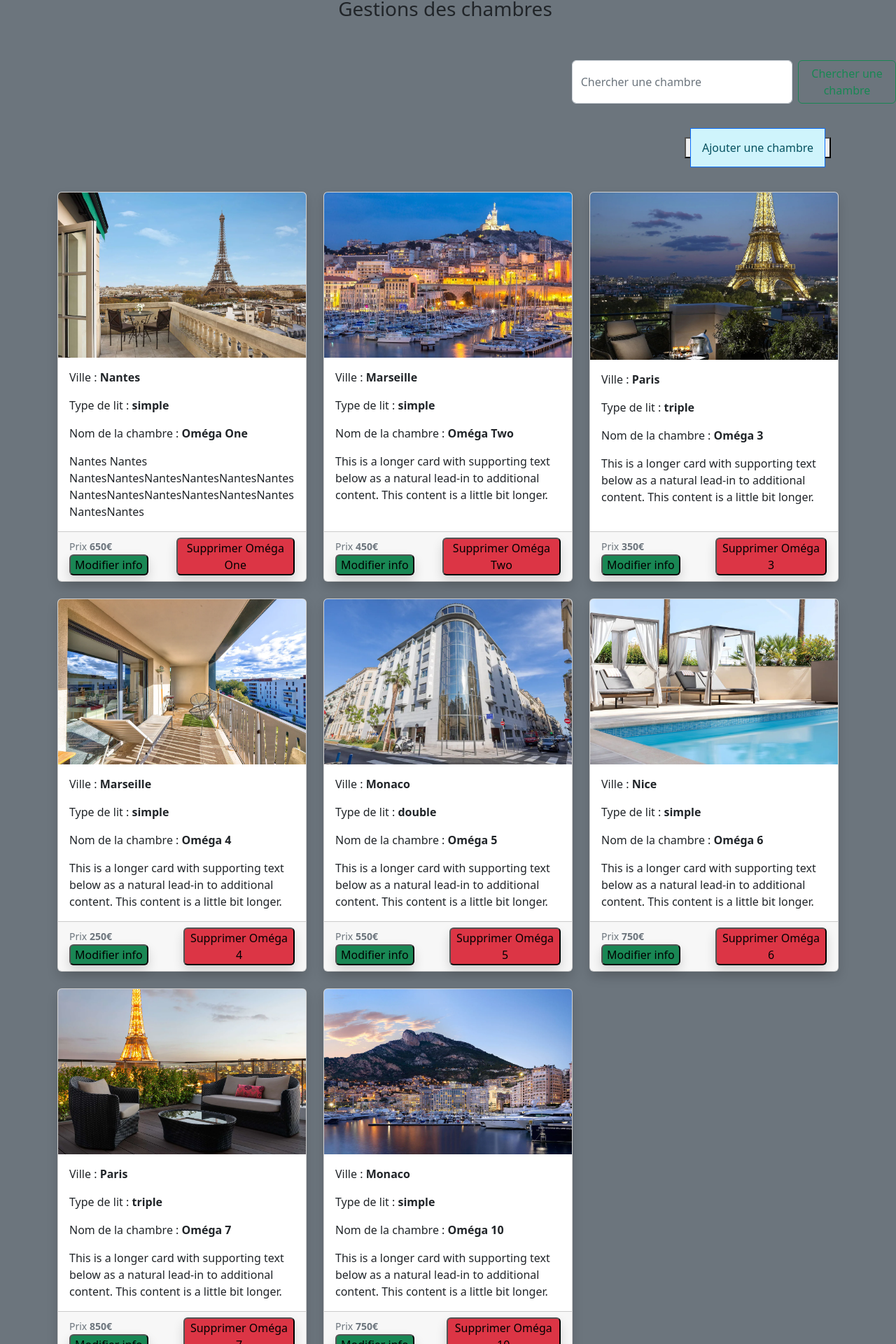
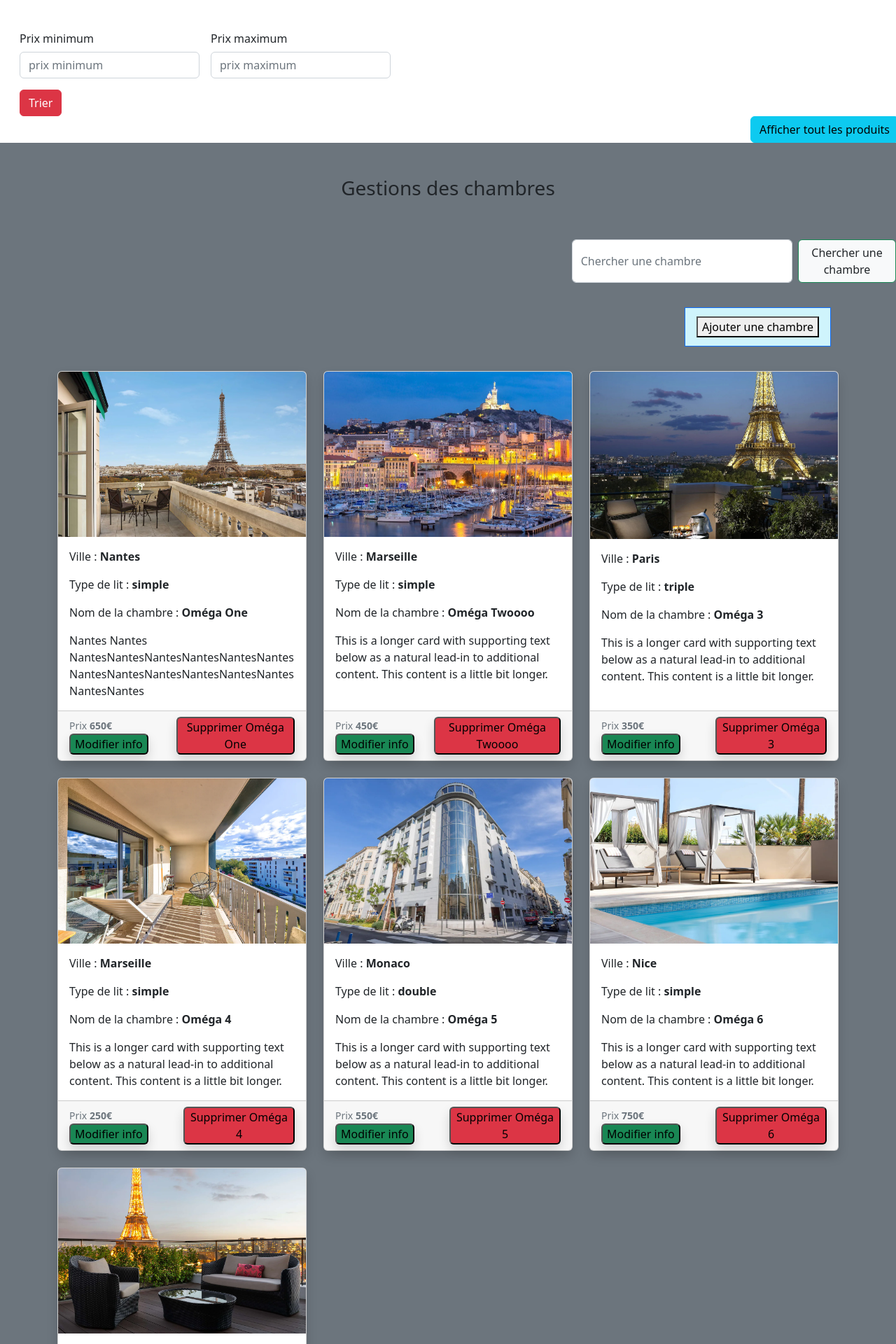
Before and after one commit to abou1er/2ndProjetPersoAngu, an Angular app: page /gest-chambre in a window 1280 px wide. Shown: the part 98-2018 px from the top of the page at 70% size. Built offline with nearby package versions, Linux system fonts and the light colour scheme; data requests are answered from the project's data file.

Commit message:
get par tranche de prix

```diff
--- a/db.json
+++ b/db.json
@@ -16,7 +16,7 @@
       "prix": 450,
       "ville": "Marseille",
       "classement": 5,
-      "nomDeChambre": "Oméga Two",
+      "nomDeChambre": "Oméga Twoooo",
       "urlPics": "../../../assets/img/marseille01.jpg",
       "description": "This is a longer card with supporting text below as a natural lead-in to additional content. This content is a little bit longer."
     },
@@ -69,16 +69,6 @@
       "nomDeChambre": "Oméga 7",
       "urlPics": "../../../assets/img/paris03.jpg",
       "description": "This is a longer card with supporting text below as a natural lead-in to additional content. This content is a little bit longer."
-    },
-    {
-      "id": 10,
-      "lit": "simple",
-      "prix": 750,
-      "ville": "Monaco",
-      "classement": 4,
-      "nomDeChambre": "Oméga 10",
-      "urlPics": "../../../assets/img/monaco03.jpg",
-      "description": "This is a longer card with supporting text below as a natural lead-in to additional content. This content is a little bit longer."
     }
   ],
   "comments": [
--- a/src/app/composants/ajouterunechambre/ajouterunechambre.component.html
+++ b/src/app/composants/ajouterunechambre/ajouterunechambre.component.html
@@ -19,7 +19,7 @@
             <div name="lit1" class="col-md-4">
                 <label  for="inputState" class="form-label">Type de lit</label>
                 <select name="lit" ngModel="" id="lit" class="form-select">
-                    <option>choisir</option>
+
                     <option>simple</option>
                     <option>double</option>
 
--- a/src/app/composants/gest-chambre/gest-chambre.component.html
+++ b/src/app/composants/gest-chambre/gest-chambre.component.html
@@ -1,34 +1,81 @@
+
+<div class="mx-3 container-fluid"> <!----------------------------------------------- searchByPrice -->
+    <form #formTrie="ngForm" (ngSubmit)="searchByPrice(formTrie.value)" class="d-flex mt-5" role="search">
+        <!-- Le composant va récupérer l'ensemble des données du formulaire sous forme dobjet et en précisant lename je récuperai dans le composant seulement la valeur de linput du même name qui m'intéresse -->
+        <div class="row g-3 ">
+
+            <div class="col-auto">
+                <label for="inputNumbMin" class="col-form-label">Prix minimum</label>
+                <input type="number" name="nameMin" class="form-control" placeholder="prix minimum" ngModel>
+            </div>
+            <div class="col-auto">
+                <label class="col-form-label">Prix maximum</label> <input type="number" name="nameMax" class="form-control" placeholder="prix maximum" ngModel>
+
+            </div>
+
+            <div class=""><button type="submit" class="btn btn-danger">Trier</button></div>
+
+        </div>
+    </form>
+
+    <div class="d-flex justify-content-end">
+        <button type="button" class="btn btn-info" (click)="roomsAdmin()">Afficher tout les produits</button>
+    </div>
+</div>
+
 <div class="bg-secondary">
     <div class="d-flex justify-content-center mb-5 ">
-        <h3 class="me-2 pt-2">Gestions des chambres</h3>
+        <h3 class="mt-5 ">Gestions des chambres</h3>
     </div>
 
     <div class="row">
+        <!-- --------------input recherche par mot clé -->
         <div class="d-flex justify-content-end">
-        <form #inpSearching="ngForm" (ngSubmit)="searchInpt(inpSearching.value)"   class="d-flex" role="search"> <!-- #identificationFormulaire  (ngSubmit)au submit lance méthode avec la valeur du formulaire-->
-            <input class="form-control me-2" type="text" placeholder="Chercher une chambre"  aria-label="Search" name="nameInptSearchBar" ngModel >
-            <button class="btn btn-outline-success" type="submit">Chercher une chambre</button>
+            <form #inpSearching="ngForm" (ngSubmit)="searchInpt(inpSearching.value)" class="d-flex" role="search">
+                <!-- #identificationFormulaire  (ngSubmit)au submit lance méthode avec la valeur du formulaire-->
+                <input class="form-control me-2" type="text" placeholder="Chercher une chambre" aria-label="Search"
+                    name="nameInptSearchBar" ngModel>
+                <button class="btn text-dark btn-outline-success bg-light" type="submit">Chercher une chambre</button>
             </form>
         </div>
 
     </div>
 
+    <!-- --------------btn ajout de chambre -->
     <div class="row mt-5 mb-5">
         <div class="col-9"></div>
         <div class="col-3">
-            <button>            <a routerLink="/ajouterunechambre"
-                class="text-decoration-none border border-primary p-3 list-group-item-action list-group-item-info">Ajouter
-                une chambre</a></button>
+            <a routerLink="/ajouterunechambre"
+                class="text-decoration-none border border-primary p-3 list-group-item-action list-group-item-info">
+                <button> Ajouter
+                    une chambre</button> </a>
 
         </div>
     </div>
 
+    <!-- REtour aucune chmabre correspondante  -->
+    <!-- *ngIf si sa valeur est false n'affiche pas son contenue comme un display:none ->    -->
+    <div class="container p-5 m-5 border border-5 border-info" *ngIf="searchIsVide">
+        <p>Chambre trouvée : <strong>{{this.totalChambre}}</strong>  <br> Ils n'y a pas de chambre correspendant a ce mot <strong>{{valInptSearch}}</strong></p>
+    </div>
+
+
+    <!-- REtour total chmabre correspondante  -->
+    <!-- *ngIf si sa valeur est false n'affiche pas son contenue comme un display:none ->    -->
+    <div class="container p-5 m-5 border border-5 border-success" *ngIf="totalSearchInp">
+        <p>Chambre trouvée : <strong>{{this.totalChambre}}</strong>  <br> Il y a  correspondant à la recherche<strong>{{this.totalChambre}}</strong> correspondant à la recherche <strong>{{valInptSearch}}</strong></p>
+    </div>
+
     <!-- debut carte -->
-    <div class="container mb-5">
+    <div class="container pb-4 mb-5">
         <div class="row row-cols-1 row-cols-sm-2 row-cols-md-2 row-cols-lg-3  g-4">
             <div class="col" *ngFor="let cA of chambresAdmin">
                 <div class="card shadow bg-body rounded h-100 view-overlay-zoom">
                     <img src="{{cA.urlPics}}" class="card-img-top" alt="...">
+
+                    <!-- test lecture affichage img sans tout url. nom du fichier.format seulement -->
+                    <!-- <img src="../../../assets/img/{{cA.urlPics}}" class="card-img-top" alt="..."> -->
+
                     <div class="card-body">
                         <p>Ville : <strong>{{cA.ville}}</strong> </p>
                         <p>Type de lit : <strong>{{cA.lit}}</strong> </p>
@@ -63,7 +110,8 @@
         <div class="modal-dialog modal-dialog-centered">
             <div class="modal-content">
                 <div class="modal-header">
-                    <h5 class="modal-title" id="exampleModalToggleLabel">Modifier {{chambreAmodif.nomDeChambre}} <small>situé à</small>  {{chambreAmodif.ville}}</h5>
+                    <h5 class="modal-title" id="exampleModalToggleLabel">Modifier {{chambreAmodif.nomDeChambre}}
+                        <small>situé à</small> {{chambreAmodif.ville}}</h5>
                     <button type="button" class="btn-close" data-bs-dismiss="modal" aria-label="Close"></button>
                 </div>
                 <div class="modal-body">
@@ -74,8 +122,9 @@
                         <form class="row g-3 shadow-lg mb-4 p-2 bg-body rounded">
 
                             <div name="lit1" class="col-md-4">
-                <label  for="inputState" class="form-label">Type de lit</label>
-                <select name="lit" ngModel="" id="lit" [(ngModel)]="chambreAmodif.lit" class="form-select">
+                                <label for="inputState" class="form-label">Type de lit</label>
+                                <select name="lit" ngModel="" id="lit" [(ngModel)]="chambreAmodif.lit"
+                                    class="form-select">
 
                                     <option>simple</option>
                                     <option>double</option>
@@ -85,39 +134,48 @@
 
                             <div class="col-md-10">
                                 <label for="ville" class="form-label">Ville</label>
-                <input type="text"  class="form-control"  name="ville" [(ngModel)]="chambreAmodif.ville" required>
+                                <input type="text" class="form-control" name="ville" [(ngModel)]="chambreAmodif.ville"
+                                    required>
 
-                <p> est ca ca marche? {{chambreAmodif.ville}} </p>  <!--Dans une modal fullscreen je pourrai afficher button plus de détail -->
+                                <p> est ca ca marche? {{chambreAmodif.ville}} </p>
+                                <!--Dans une modal fullscreen je pourrai afficher button plus de détail -->
 
                             </div>
                             <div class="col-md-4">
                                 <label for="classement" class="form-label">Classement</label>
-                <input type="text" class="form-control" id="classement" name="classement" [(ngModel)]="chambreAmodif.classement" required>
+                                <input type="text" class="form-control" id="classement" name="classement"
+                                    [(ngModel)]="chambreAmodif.classement" required>
                             </div>
 
                             <div class="col-12">
                                 <label for="inputAddress" class="form-label">Description de la chambre</label>
-                <input type="text" class="form-control" id="inputAddress" placeholder="1234 Main St" name="description" [(ngModel)]="chambreAmodif.description" required>
+                                <input type="text" class="form-control" id="inputAddress" placeholder="1234 Main St"
+                                    name="description" [(ngModel)]="chambreAmodif.description" required>
                             </div>
                             <div class="col-12">
                                 <label for="inputAddress2" class="form-label">urlPics</label>
-                <input type="text" class="form-control" id="inputAddress2"  name="urlPics" [(ngModel)]="chambreAmodif.urlPics" required>
+                                <input type="text" class="form-control" id="inputAddress2" name="urlPics"
+                                    [(ngModel)]="chambreAmodif.urlPics" required>
                             </div>
                             <div class="col-md-10">
                                 <label for="inputCity" class="form-label">Nom de la chambre</label>
-                <input type="text" class="form-control" id="inputCity" name="nomDeChambre" [(ngModel)]="chambreAmodif.nomDeChambre" required>
+                                <input type="text" class="form-control" id="inputCity" name="nomDeChambre"
+                                    [(ngModel)]="chambreAmodif.nomDeChambre" required>
                             </div>
 
                             <div class="col-md-4 mb-5">
                                 <label for="price" class="form-label">Prix de la chambre</label>
-                <input type="number" class="form-control" id="price" name="prix" [(ngModel)]="chambreAmodif.prix" required>
+                                <input type="number" class="form-control" id="price" name="prix"
+                                    [(ngModel)]="chambreAmodif.prix" required>
                             </div>
 
                             <div class="col-12 mt-5">
                                 <!-- <button type="submit" class="btn btn-primary">Ajouter la chambre</button> -->
-                <button type="submit" (click)="roomUpdate()" class="btn btn-primary" data-bs-target="#exampleModalToggle2" data-bs-toggle="modal">Modifier</button>
+                                <button type="submit" (click)="roomUpdate()" class="btn btn-primary"
+                                    data-bs-target="#exampleModalToggle2" data-bs-toggle="modal">Modifier</button>
 
-                <button type="button" class="btn btn-warning" data-bs-dismiss="modal" aria-label="Close"> Fermer</button>
+                                <button type="button" class="btn btn-warning" data-bs-dismiss="modal"
+                                    aria-label="Close"> Fermer</button>
                             </div>
                         </form>
 
@@ -143,7 +201,7 @@
             </div>
         </div>
     </div>
-    <a class="btn btn-primary" data-bs-toggle="modal" href="#exampleModalToggle" role="button">Open first modal</a>
+
 
 
 
--- a/src/app/composants/gest-chambre/gest-chambre.component.ts
+++ b/src/app/composants/gest-chambre/gest-chambre.component.ts
@@ -9,6 +9,7 @@ import { GestChambreService } from 'src/app/services/gest-chambre.service';
 export class GestChambreComponent implements OnInit {
   // var roomsAdmin()--------------
   chambresAdmin : any;
+  totalChambre: any;
 
   // var update()-----------------
   chambreAmodif:any ={
@@ -25,6 +26,7 @@ export class GestChambreComponent implements OnInit {
   //var searchInpt()--------------
   valInptSearch : any      //va servir à stocker la valeur qui sera rentré dans l'input search
   searchIsVide : boolean = false  // va servir à jouer avec le ngif si aucune valeur correspondante image.pngne ressort
+  totalSearchInp : boolean = false
 
 
   constructor(private gestChambreService : GestChambreService) { }
@@ -62,7 +64,43 @@ export class GestChambreComponent implements OnInit {
   searchInpt(inpSearching:any){
     this.valInptSearch = inpSearching.nameInptSearchBar;
     console.log("valeur de this.valInptSearch " + this.valInptSearch);
+    this.gestChambreService.getWithkeyword(inpSearching.nameInptSearchBar).subscribe(resultDeSearchInp=>{
+      //explication un peu abstraite  reboucle en affichant seulement this.produits avec valeur de l'inputSearch. Dans this.produits recheche moi nom recupDeSearch choisi ici par moi
 
+
+      this.chambresAdmin = resultDeSearchInp;
+      this.totalChambre = this.chambresAdmin.length
+      console.log("this.totalChambre = " + this.totalChambre)
+      // totalSearchInp test
+//////////////////////////////////////////////////////////////////////////////////
+      if(this.chambresAdmin.length<=0){  // si la longueur ne retourne aucune longueur aucun élément correspond à la valeur entrée dans linput
+        this.searchIsVide = true
+        setTimeout(() =>{this.searchIsVide = false}
+        , 5000); //la methode vérifie si une chambre correspond auqui devient true (donc s'affiche) + setTimeout qui refait passer la valeur à false
+        this.roomsAdmin();
+      }
+
+    })
   }
 
+
+  searchByPrice(tataForm:any){
+    // utilisé dans le formulaire Va récupéré l'ensemble des données du formulaire sous forme dobjet et en précisant lename je récup seulement la valeur de linput du même name
+        console.log(tataForm.nameMin );
+        console.log(tataForm);
+        this.gestChambreService.getbyprice(tataForm.nameMin, tataForm.nameMax).subscribe(resultDeSearchByPrice=>{
+
+        this.chambresAdmin = resultDeSearchByPrice;
+        })
+        }
+
+
+        // onCategory(c:any){
+        //   this.gestChambreService.getbyCatego(c).subscribe(resultDeSearchByCatego=>{
+        //     this.chambresAdmin = resultDeSearchByCatego;
+        // }) //this.chambresAdmin va être égal à se que la méthode va retourner
+        //   console.log("type c est : ", c);
+
+        // }
+
 }
--- a/src/app/services/gest-chambre.service.ts
+++ b/src/app/services/gest-chambre.service.ts
@@ -12,6 +12,7 @@ export class GestChambreService {
 
   getRoomsAdmin(){
     return this.http.get("http://localhost:3000/chambre");
+    // return this.http.get("http://localhost:3000/chambre/");    test si nomdufichier.format sa le fait?
   }
 
   addRoomAdmin(chambre : any){
@@ -30,5 +31,9 @@ export class GestChambreService {
     return this.http.get("http://localhost:3000/chambre?q="+inpSearching)
   }
 
+  getbyprice(min:any, max:any){
+    return this.http.get(`http://localhost:3000/chambre?prix_gte=${min}&prix_lte=${max}`)
+    // return this.http.get("http://localhost:3000/produits?price_gte="+min +"&price_lte="+max)
+  }
 
 }
```
Also changed, not shown: src/app/composants/ajouterunechambre/ajouterunechambre.component.ts (+6 -1 lines). Lines whose indentation alone changed are shown as unchanged.
